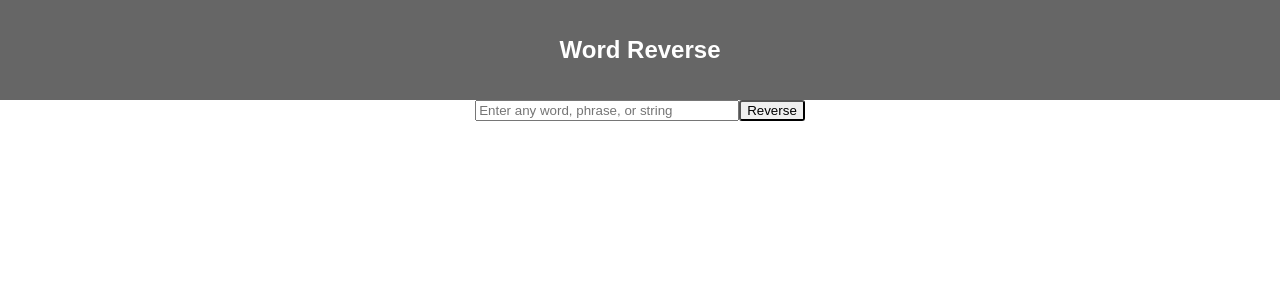
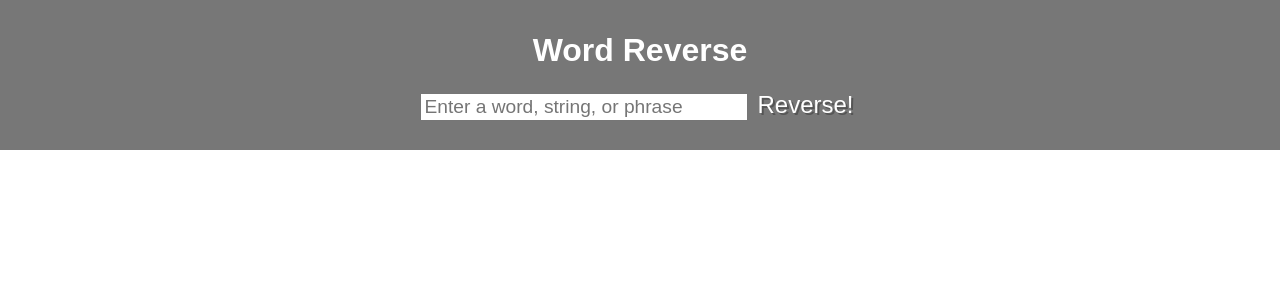
Before and after one commit to rzhancock/word-reverse, a React (Create React App) app: page / in a window 1280 px wide. Shown: the top 300 px of the page. Built offline with nearby package versions, Linux system fonts and the light colour scheme.

Commit message:
added minimal styles

```diff
--- a/public/index.html
+++ b/public/index.html
@@ -22,9 +22,6 @@
     <title>Word Reverse</title>
   </head>
   <body>
-    <noscript>
-      You need to enable JavaScript to run this app.
-    </noscript>
     <div id="root"></div>
     <!--
       This HTML file is a template.
--- a/src/App.css
+++ b/src/App.css
@@ -1,22 +1,33 @@
+
 .word-reverse {
   text-align: center;
+  background: #777;
+  height: auto;
 }
 
-.word-rev-header {
-  background-color: #666;
-  height: auto;
-  padding: 20px;
-  color: white;
-}
 
 .word-rev-title {
-  font-size: 1.5em;
+  font-size: 2em;
+  color: white;
+  margin-top: 0;
+  padding-top: 1em;
 }
 
 .input {
-  width: 20%;
+  height: auto;
+  width: 25%;
+  font-size: 1.2em;
+  margin-bottom: 1.5em;
 }
 
-button {
-  border-radius: 3px;
+
+form > button {
+  display: inline-block;
+  background: #777;
+  color: #FFF;
+  font-size: 1.5em;
+  border: none;
+  height: auto;
+  margin-left: 3px;
+  text-shadow: 2px 2px #555;
 }
--- a/src/App.js
+++ b/src/App.js
@@ -6,10 +6,8 @@ class App extends Component {
   render() {
     return (
       <div className="word-reverse">
-        <header className="word-rev-header">
           <h1 className="word-rev-title">Word Reverse</h1>
-        </header>
-       <Reverse />
+        <Reverse />
       </div>
     );
   }
--- a/src/Reverse.js
+++ b/src/Reverse.js
@@ -4,9 +4,11 @@ import './App.css';
 export default class Reverse extends React.Component {
 	constructor (props) {
 	  super(props);
+
 	  this.state = {
-	    text: '',
+	    text: ''
 	  }
+
 	  this.handleChange = this.handleChange.bind(this);
 	  this.handleSubmit = this.handleSubmit.bind(this);
 	}
@@ -20,11 +22,16 @@ export default class Reverse extends React.Component {
 	handleSubmit(e) {
 		e.preventDefault();
 
-		let input = this.state.text;
-		let reversed = input.split(' ').map(x => x.split('').reverse().join('')).join(' ');
+		if (!this.state.text) {
+			this.setState({ text: "You can't reverse nothing" });
+
+		} else {
+
+		let str = this.state.text;
+		let reversed = str.split(' ').map(x => x.split('').reverse().join('')).join(' ');
+
 		this.setState({ text: reversed });
-		console.log(this.state.text)
-
+		};
 
 	}
 
@@ -36,11 +43,11 @@ export default class Reverse extends React.Component {
 				<input
 					className='input'
 					type='text'
-					placeholder="Enter any word, phrase, or string"
+					placeholder="Enter a word, string, or phrase"
 					value={this.state.text}
 					onChange={this.handleChange} />
 
-				<button type='submit'> Reverse </button>
+				<button type='submit'> Reverse! </button>
 			</form>
 		)
 
```
